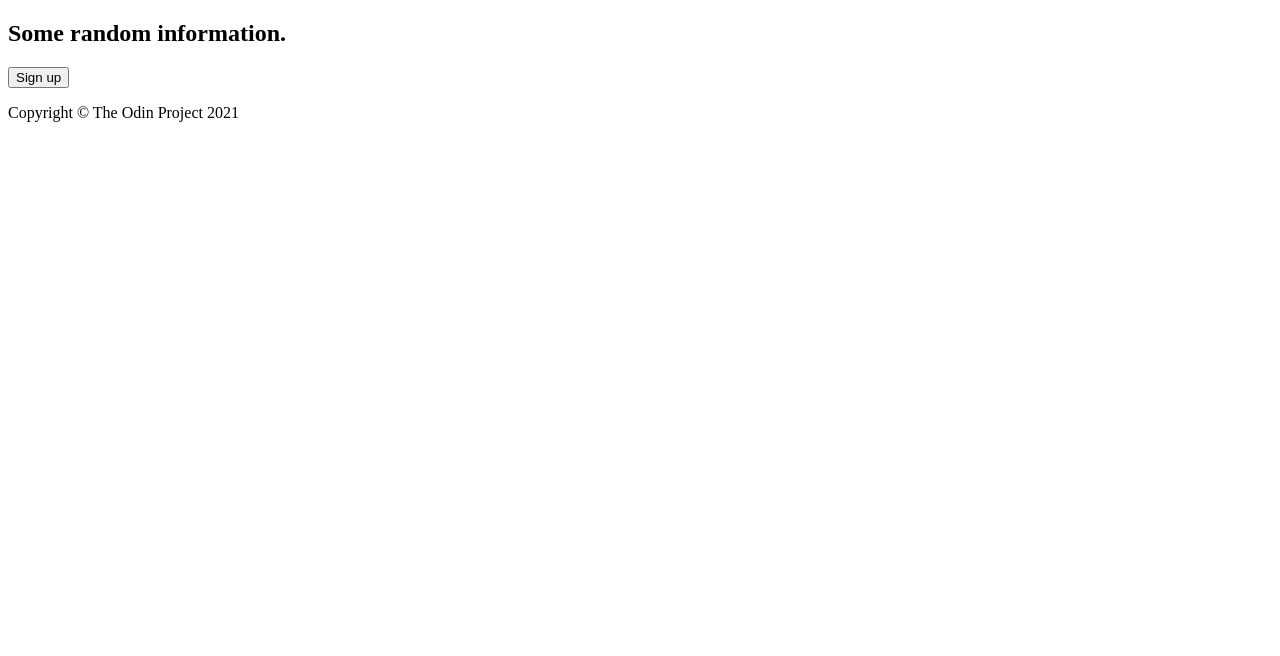
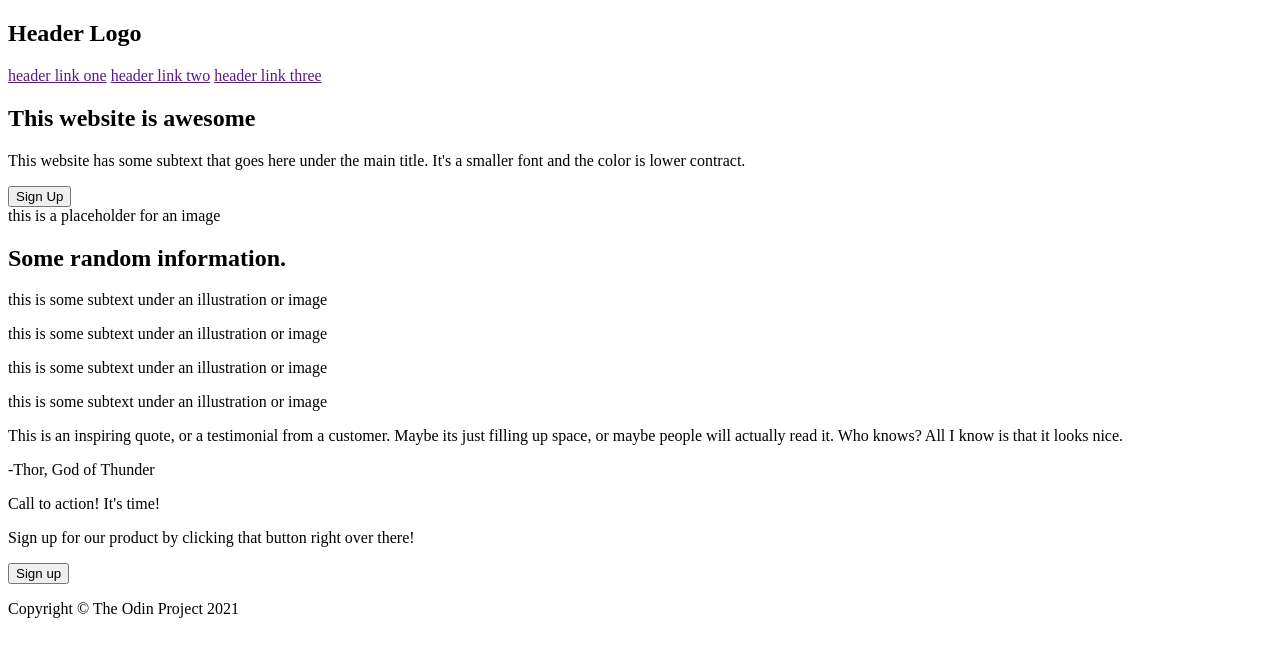
Before and after one commit to davidbentley95/odin-landing-page, a plain HTML site: page index.html in a window 1280 px wide. Drawn offline with Linux system fonts and the light colour scheme.

Commit message:
Add page content
Add filler page content based on TOP example.
Add content to all sections and ready to add CSS.

```diff
--- a/index.html
+++ b/index.html
@@ -8,32 +8,51 @@
 <body>
     <section class="section-one">
         <div class="header">
-            <h1 class="header-title"></h1>
+            <h1 class="header-title">Header Logo</h1>
             <nav class="nav-links">
-                <a href=""></a>
-                <a href=""></a>
-                <a href=""></a>
+                <a href="">header link one</a>
+                <a href="">header link two</a>
+                <a href="">header link three</a>
             </nav>
         </div>
     </section>
     <section class="section-two">
-        <div class="sign-up"></div>
-        <div class="img-placeholder"></div>
+        <div class="sign-up">
+            <h2>This website is awesome</h2>
+            <p>This website has some subtext that goes here under the main title. It's a smaller font and the color is lower contract.</p>
+            <button class="sign-up-button">Sign Up</button>
+        </div>
+        <div class="img-placeholder">this is a placeholder for an image</div>
     </section>
     <section class="section-three">
         <h2>Some random information.</h2>
-        <div class="card"></div>
-        <div class="card"></div>
-        <div class="card"></div>
-        <div class="card"></div>
+        <div class="card">
+            <div class="icon-box"></div>
+            <p>this is some subtext under an illustration or image</p>
+        </div>
+        <div class="card">
+            <div class="icon-box"></div>
+            <p>this is some subtext under an illustration or image</p>
+        </div>
+        <div class="card">
+            <div class="icon-box"></div>
+            <p>this is some subtext under an illustration or image</p>
+        </div>
+        <div class="card">
+            <div class="icon-box"></div>
+            <p>this is some subtext under an illustration or image</p>
+        </div>
     </section>
     <section class="section-four">
-        <p class="quote"></p>
-        <p class="quote-author"></p>
+        <p class="quote">This is an inspiring quote, or a testimonial from a customer. Maybe its just filling up space, or maybe people will actually read it. Who knows? All I know is that it looks nice.</p>
+        <p class="quote-author">-Thor, God of Thunder</p>
     </section>
     <section class="section-five">
         <div class="call-to-action">
-            <div class="action-text"></div>
+            <div class="action-text">
+                <p>Call to action! It's time!</p>
+                <p>Sign up for our product by clicking that button right over there!</p>
+            </div>
             <button class="sign-up-button">Sign up</button>
         </div>
     </section>
```
